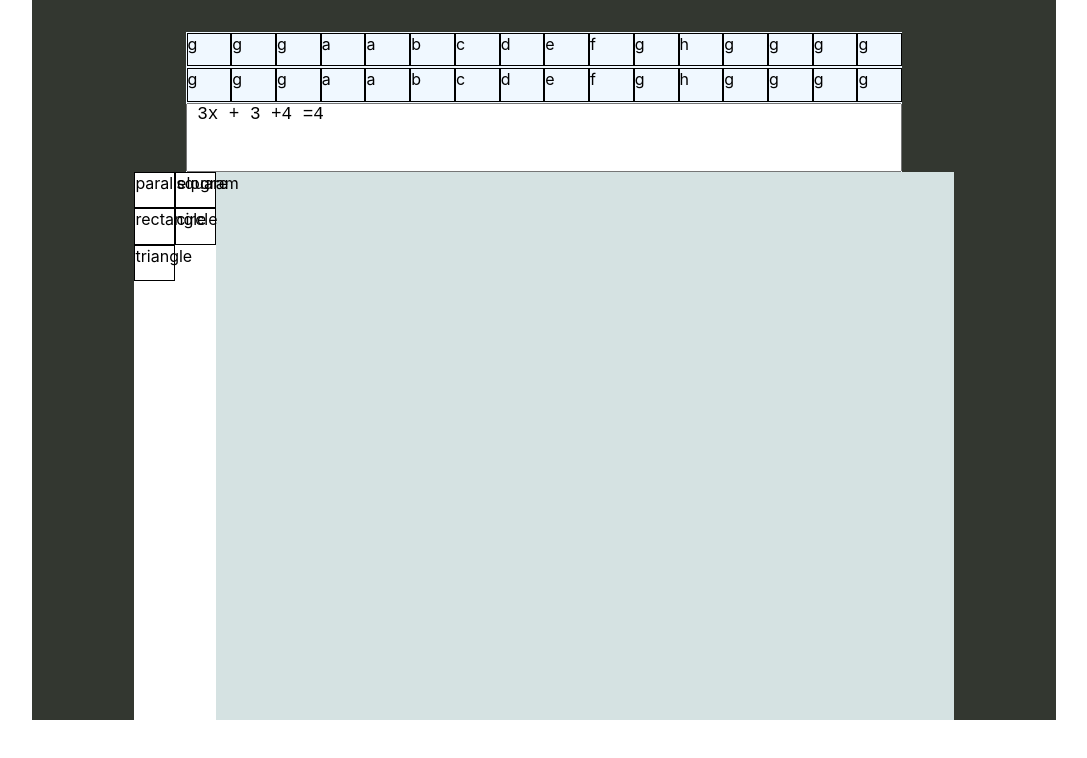
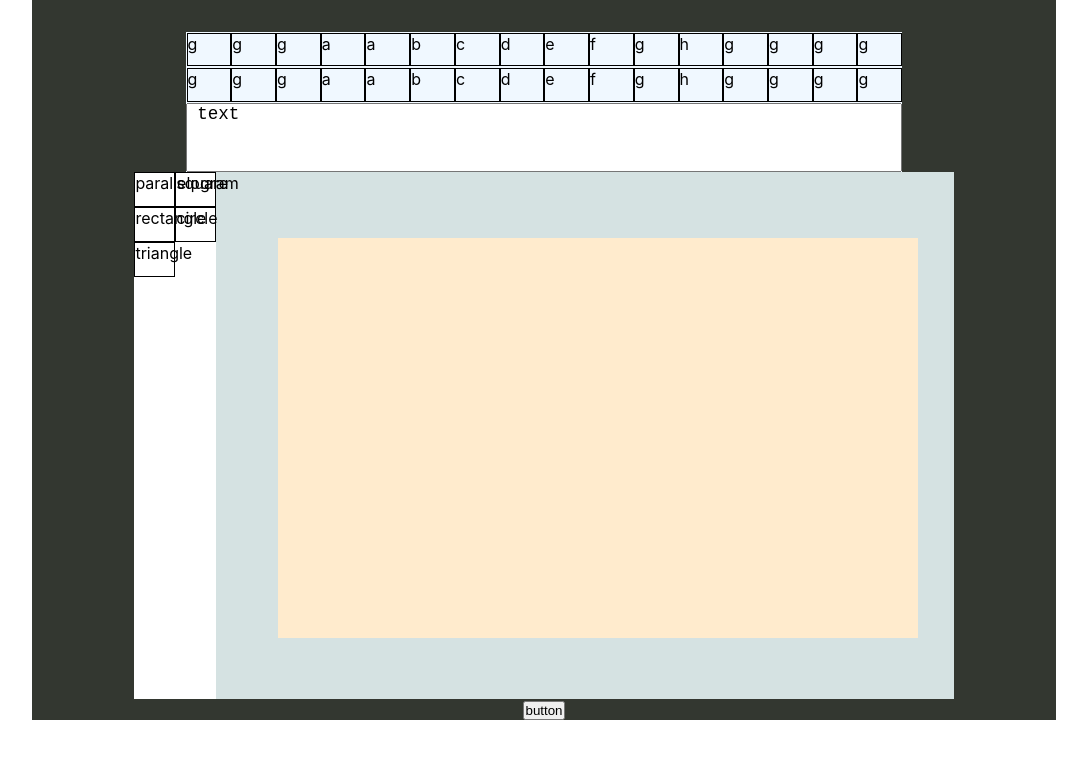
Before and after one commit to Fascodd/math, a React (Create React App) app in the folder math/: page / in a window 1280 px wide. Shown: the top 758 px of the page, without its empty margins (96-1183 px from the left). Built offline with nearby package versions, Linux system fonts and the light colour scheme.

Commit message:
Added addiotnal canvas

```diff
--- a/math/src/App.css
+++ b/math/src/App.css
@@ -46,14 +46,19 @@ flex:1;
 display: flex;
 width:80%;
 background-color: rgb(213, 226, 226);
+max-height: 100%;
 }
+
 #drawing-space-wrapper{
   width:90%;
+  height:100%;
 }
+
 #drawing-space{
   height:100%;
 }
 canvas{
+
   width: 100%;
   height:100%;
 }
@@ -114,3 +119,16 @@ canvas{
   background: red;
   position: absolute;
 }
+#graph-container{
+position: absolute;
+margin: auto;
+width:50%;
+height:50%;
+background-color: black;
+}
+#canvas-plot{
+z-index: 100;
+background-color: blanchedalmond;
+width:100%;
+height:100%;
+}
--- a/math/src/App.js
+++ b/math/src/App.js
@@ -1,5 +1,6 @@
 import React from 'react';
 import PresentationSpace from './presentationSpace.js'
+import CartesianPlot from './cartesianPlot.js'
 import './App.css';
 
 class App extends React.Component {
@@ -26,6 +27,7 @@ class App extends React.Component {
         var pos = { x: 0, y: 0 };
 
         window.addEventListener('resize', resize);
+        // need to set this to only be true when not moving shape
         canvas.addEventListener('mousemove', draw);
         canvas.addEventListener('mousedown', setPosition);
         canvas.addEventListener('mouseenter', setPosition);
@@ -81,12 +83,13 @@ class App extends React.Component {
                         {list.map((symbol) => <div className="symbol-wrapper">{symbol}</div>)}
                     </div>
                     <div id="typing-area">
-                        <textarea id="typing-box" type="text" style={{ resize: "none" }}> 3x + 3 +4 =4</textarea>
+                        <textarea id="typing-box" type="text" style={{ resize: "none" }}> text</textarea>
                     </div>
                 </div>
 
                 {/* Presentation space*/}
                 <PresentationSpace />
+                <CartesianPlot/>
             </div>
         )
     }
--- /dev/null
+++ b/math/src/cartesianPlot.js
@@ -0,0 +1,50 @@
+import React from 'react'
+
+class CartensianPlot extends React.Component {
+    constructor() {
+        super();
+        this.state = {
+
+        }
+        this.cartesianPlot = this.cartesianPlot.bind(this);
+    }
+    cartesianPlot() {
+        let getWidth = (element) => element.getBoundingClientRect().width;
+        let getHeight = (element) => element.getBoundingClientRect().height
+        let diff = (c, e) => c - e;
+
+        const canvas_plot = document.createElement('canvas');
+        const graphContainter = document.getElementById("graph-container");
+        const dsWrapper = document.getElementById('drawing-space-wrapper');
+        // -- Used for centering the canvas
+        const dsWrapperW = getWidth(dsWrapper);
+        const dsWrapperH = getHeight(dsWrapper);
+        const gcW = getWidth(graphContainter);
+        const gcH = getHeight(graphContainter);
+        canvas_plot.style.position = 'absolute';
+        graphContainter.style.left = `${graphContainter.getBoundingClientRect().left + diff(dsWrapperH, gcH) / 2}px`
+        graphContainter.style.top = `${graphContainter.getBoundingClientRect().top + diff(dsWrapperH, gcH) / 2}px`
+        // -- end of centering
+        graphContainter.appendChild(canvas_plot);
+        canvas_plot.id = "canvas-plot";
+        const ctx_plot = canvas_plot.getContext('2d');
+
+
+
+    }
+    componentDidMount() {
+        this.cartesianPlot();
+    }
+    render() {
+
+        return (
+            <span>
+                <button>button</button>
+
+            </span>
+
+        )
+    }
+}
+
+export default CartensianPlot;
--- a/math/src/presentationSpace.js
+++ b/math/src/presentationSpace.js
@@ -26,7 +26,7 @@ class PresentationSpace extends React.Component {
         div.style.top = `${drawingSpace.getBoundingClientRect().height / 2 + document.getElementById('drawing-space').getBoundingClientRect().top - div.getBoundingClientRect().height / 2}px`;
         div.addEventListener("mousedown", (q) => {
             let mouseDown = true;
-            if (q.button == 0) {
+            if (q.button === 0) {
                 this.setState(state => { return { mouseDown: !state.mouseDown } })
                 window.addEventListener('mousemove', function movingPointer(e) {
                     div.style.left = `${e.clientX - (div.getBoundingClientRect().width / 2)}px`;
@@ -56,6 +56,7 @@ class PresentationSpace extends React.Component {
                     <div id="object-selector-fill" />
                 </div>
                 <div id="drawing-space-wrapper">
+                    <div id="graph-container"></div>
                     <div id="drawing-space">
 
                     </div>
```
